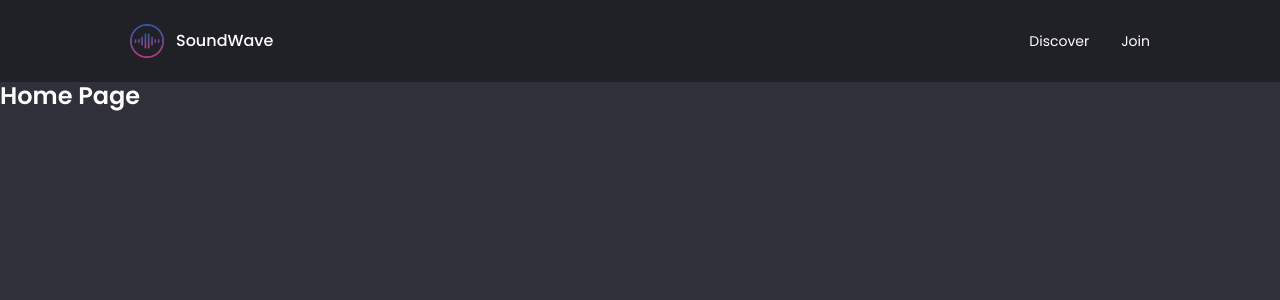
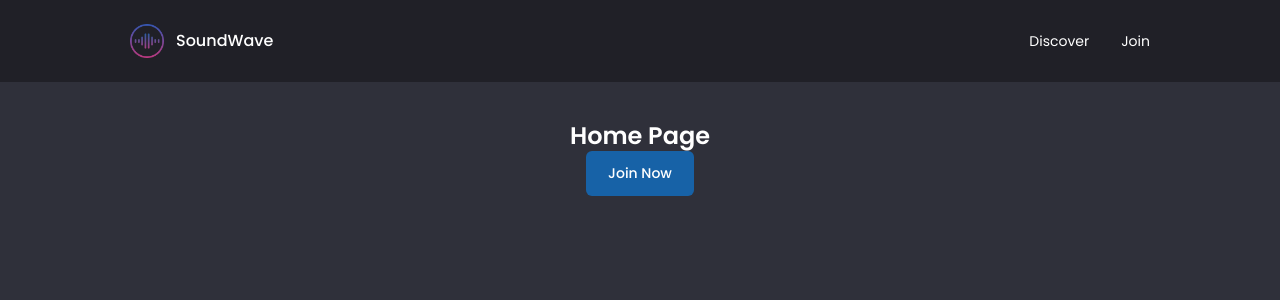
Before and after one commit to Charlottedoulcet/soundwave, a React (Vite) app: page / in a window 1280 px wide. Shown: the top 300 px of the page. Built offline with nearby package versions, Linux system fonts and the light colour scheme.

Commit message:
feat(button): add reusable Button component
- Create reusable Button component with variants and sizes
- Add base styles for primary button
- Test Button usage on Home page

```diff
--- a/src/components/Button/Button.css
+++ b/src/components/Button/Button.css
@@ -0,0 +1,65 @@
+.btn {
+  display: inline-flex;
+  align-items: center;
+  justify-content: center;
+  gap: 0.8rem;
+  padding: 1.2rem 2.2rem;
+  border-radius: 6px;
+  font-size: 1.4rem;
+  font-weight: 500;
+  transition: background-color var(--transition-normal), transform var(--transition-fast), box-shadow var(--transition-normal);
+}
+
+.btn:disabled {
+  opacity: 0.6;
+  cursor: not-allowed;
+}
+
+.btn--primary {
+  background-color: var(--color-button-bg);
+  color: var(--color-white);
+}
+
+.btn--primary:hover:not(:disabled) {
+  background-color: var(--color-button-hover);
+  transform: translateY(-1px);
+}
+
+.btn--primary:active:not(:disabled) {
+  transform: translateY(0px);
+}
+
+.btn--secondary {
+  background: transparent;
+  border: 1px solid var(--color-border-input);
+  color: var(--color-white);
+}
+
+.btn--secondary:hover:not(:disabled) {
+  border-color: var(--color-border-input-focus);
+  color: var(--color-accent);
+}
+
+.btn--ghost {
+  background: transparent;
+  color: var(--color-white);
+}
+
+.btn--ghost:hover:not(:disabled) {
+  color: var(--color-accent);
+}
+
+.btn--sm {
+  padding: 0.9rem 1.6rem;
+  font-size: 1.2rem;
+}
+
+.btn--md {
+  padding: 1.2rem 2.2rem;
+  font-size: 1.4rem;
+}
+
+.btn--lg {
+  padding: 1.4rem 2.6rem;
+  font-size: 1.6rem;
+}
--- a/src/components/Button/Button.jsx
+++ b/src/components/Button/Button.jsx
@@ -0,0 +1,13 @@
+import "./button.css";
+
+const Button = ({ children, variant = "primary", size = "md", type = "button", disabled = false, onclick }) => {
+  const className = `btn btn--${variant} btn--${size}`;
+
+  return (
+    <button type={type} className={className} disabled={disabled} onclick={onclick}>
+      {children}
+    </button>
+  );
+};
+
+export default Button;
--- a/src/pages/Home/Home.jsx
+++ b/src/pages/Home/Home.jsx
@@ -1,9 +1,18 @@
+import { Link } from "react-router-dom";
+import Button from "../../components/Button/button";
+
 const Home = () => {
   return (
-    <div>
+    <div style={{ padding: "4rem", textAlign: "center" }}>
       <h1>Home Page</h1>
+
+      <Link to="/join">
+        <Button variant="primary" size="md">
+          Join Now
+        </Button>
+      </Link>
     </div>
   );
 };
 
-export default Home
+export default Home;
```
